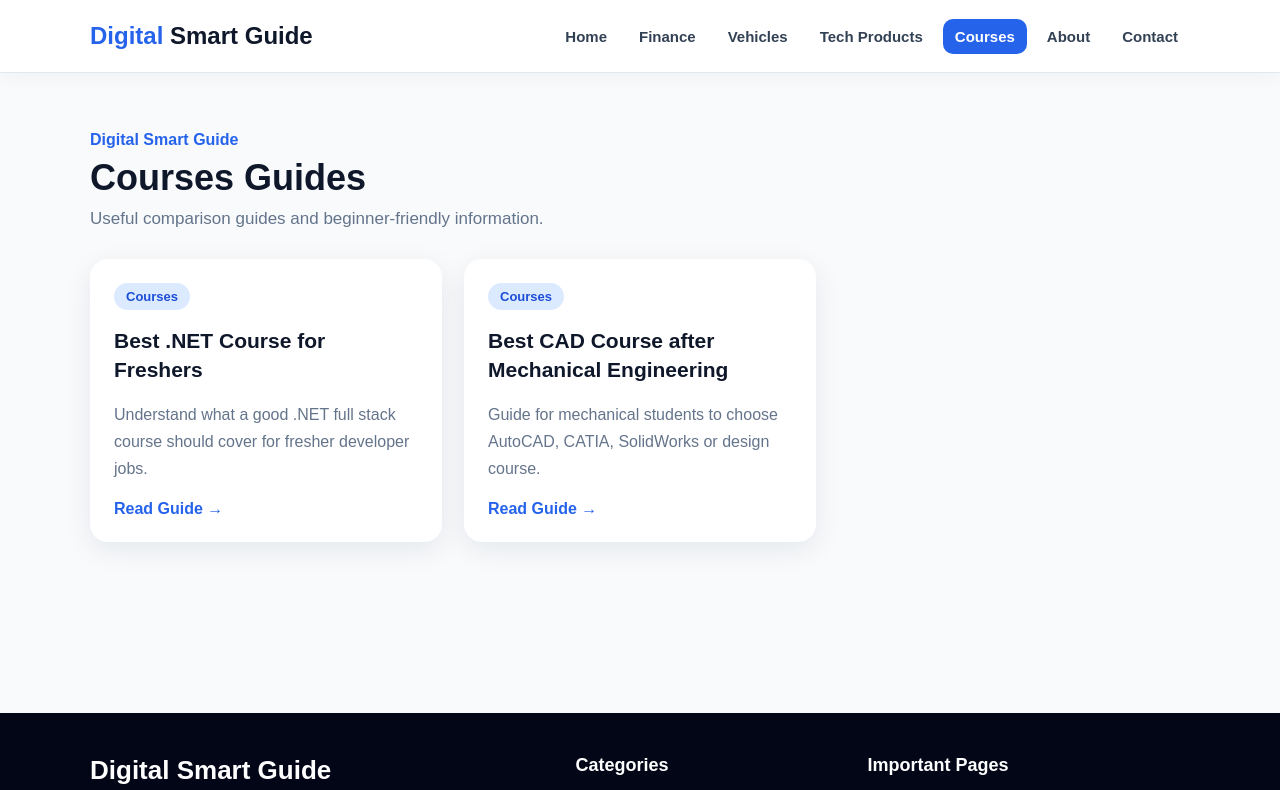
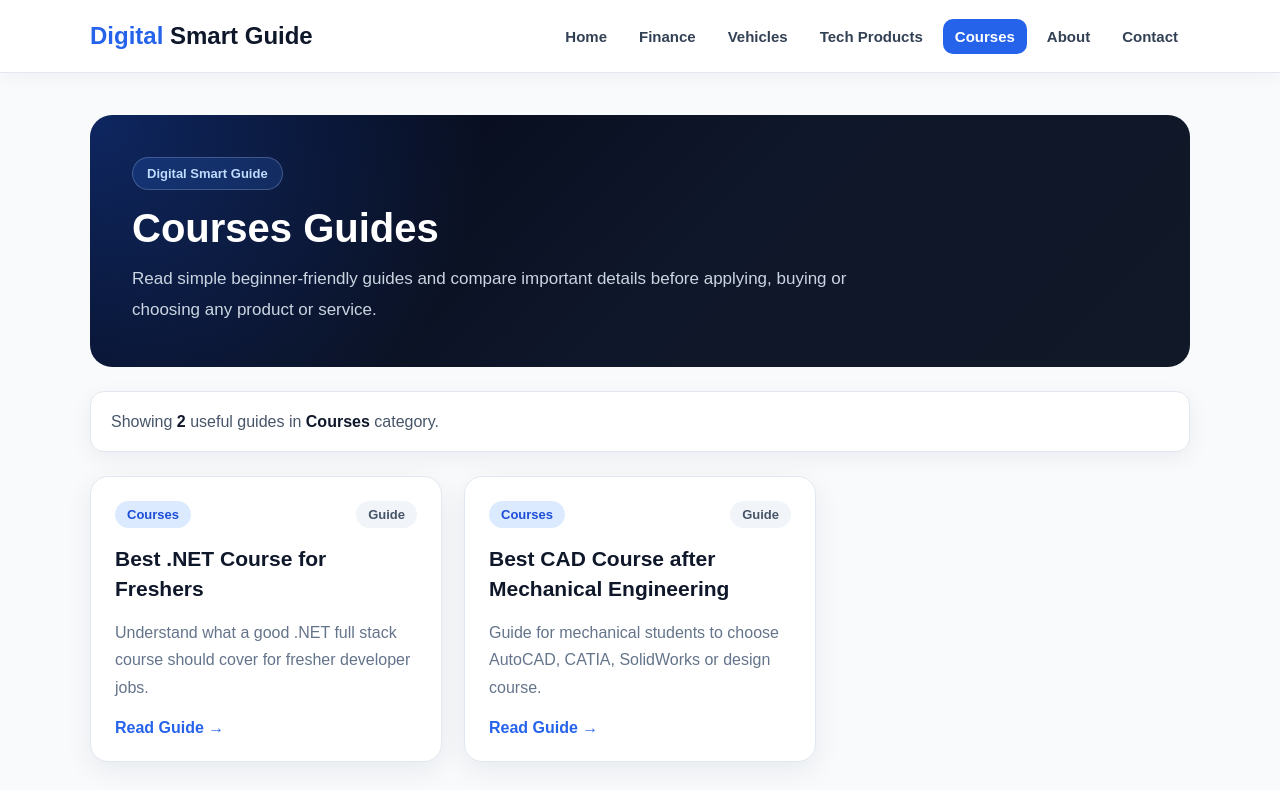
Before and after one commit to Subash21-G/digital-smart-guide, an Angular app: page /category/courses in a window 1280 px wide. Shown: the top 790 px of the page. Built offline with nearby package versions, Linux system fonts and the light colour scheme.

Commit message:
Improve category page design

```diff
--- a/src/app/pages/category/category.html
+++ b/src/app/pages/category/category.html
@@ -1,12 +1,20 @@
 <section class="category-page">
   <div class="container">
 
-    <div class="category-header">
-      <p>Digital Smart Guide</p>
+    <div class="category-hero">
+      <span>Digital Smart Guide</span>
       <h1>{{ categoryTitle }} Guides</h1>
-      <span>
-        Useful comparison guides and beginner-friendly information.
-      </span>
+      <p>
+        Read simple beginner-friendly guides and compare important details
+        before applying, buying or choosing any product or service.
+      </p>
+    </div>
+
+    <div class="category-info" *ngIf="articles.length > 0">
+      <p>
+        Showing <strong>{{ articles.length }}</strong> useful guides in
+        <strong>{{ categoryTitle }}</strong> category.
+      </p>
     </div>
 
     <div class="article-grid" *ngIf="articles.length > 0; else noArticles">
@@ -14,8 +22,13 @@
          *ngFor="let article of articles"
          [routerLink]="['/article', article.slug]">
 
-        <span class="badge">{{ article.category }}</span>
+        <div class="card-top">
+          <span class="badge">{{ article.category }}</span>
+          <span class="guide-label">Guide</span>
+        </div>
+
         <h2>{{ article.title }}</h2>
+
         <p>{{ article.description }}</p>
 
         <strong>Read Guide →</strong>
--- a/src/app/pages/category/category.scss
+++ b/src/app/pages/category/category.scss
@@ -1,27 +1,59 @@
 .category-page {
+  background: #f8fafc;
   padding: 42px 0;
-  background: #f8fafc;
   min-height: 80vh;
 }
 
-.category-header {
-  margin-bottom: 30px;
+.category-hero {
+  background: radial-gradient(circle at top left, rgba(37, 99, 235, 0.35), transparent 35%), linear-gradient(135deg, #020617, #0f172a 55%, #111827);
+  color: #ffffff;
+  padding: 42px;
+  border-radius: 22px;
+  margin-bottom: 24px;
 
-  p {
-    color: #2563eb;
-    font-weight: 700;
-    margin-bottom: 8px;
+  span {
+    display: inline-block;
+    background: rgba(59, 130, 246, 0.18);
+    color: #bfdbfe;
+    border: 1px solid rgba(191, 219, 254, 0.25);
+    padding: 8px 14px;
+    border-radius: 30px;
+    font-size: 13px;
+    font-weight: 800;
+    margin-bottom: 14px;
   }
 
   h1 {
-    font-size: 36px;
-    color: #0f172a;
-    margin: 0 0 10px;
+    font-size: 40px;
+    line-height: 1.2;
+    margin: 0 0 12px;
   }
 
-  span {
-    color: #64748b;
+  p {
+    max-width: 760px;
+    color: #cbd5e1;
+    line-height: 1.8;
     font-size: 17px;
+    margin: 0;
+  }
+}
+
+.category-info {
+  background: #ffffff;
+  padding: 16px 20px;
+  border-radius: 14px;
+  margin-bottom: 24px;
+  border: 1px solid #e2e8f0;
+  box-shadow: 0 6px 22px rgba(15, 23, 42, 0.06);
+
+  p {
+    margin: 0;
+    color: #475569;
+    line-height: 1.7;
+  }
+
+  strong {
+    color: #0f172a;
   }
 }
 
@@ -37,21 +69,14 @@
   border-radius: 18px;
   text-decoration: none;
   color: inherit;
-  box-shadow: 0 8px 28px rgba(15, 23, 42, 0.08);
+  border: 1px solid #e2e8f0;
+  box-shadow: 0 8px 28px rgba(15, 23, 42, 0.07);
   transition: 0.2s ease;
 
   &:hover {
-    transform: translateY(-4px);
-  }
-
-  .badge {
-    display: inline-block;
-    background: #dbeafe;
-    color: #1d4ed8;
-    padding: 6px 12px;
-    border-radius: 30px;
-    font-size: 13px;
-    font-weight: 700;
+    transform: translateY(-5px);
+    border-color: #93c5fd;
+    box-shadow: 0 14px 36px rgba(37, 99, 235, 0.14);
   }
 
   h2 {
@@ -69,22 +94,54 @@
 
   strong {
     color: #2563eb;
+    font-weight: 800;
   }
+}
+
+.card-top {
+  display: flex;
+  justify-content: space-between;
+  align-items: center;
+  gap: 10px;
+  flex-wrap: wrap;
+}
+
+.badge {
+  display: inline-block;
+  background: #dbeafe;
+  color: #1d4ed8;
+  padding: 6px 12px;
+  border-radius: 30px;
+  font-size: 13px;
+  font-weight: 800;
+}
+
+.guide-label {
+  display: inline-block;
+  background: #f1f5f9;
+  color: #475569;
+  padding: 6px 12px;
+  border-radius: 30px;
+  font-size: 13px;
+  font-weight: 700;
 }
 
 .empty-box {
   background: #ffffff;
-  padding: 30px;
+  padding: 34px;
   border-radius: 18px;
   text-align: center;
+  border: 1px solid #e2e8f0;
   box-shadow: 0 8px 28px rgba(15, 23, 42, 0.08);
 
   h2 {
     color: #0f172a;
+    margin: 0 0 10px;
   }
 
   p {
     color: #64748b;
+    line-height: 1.7;
   }
 
   a {
@@ -95,7 +152,7 @@
     padding: 12px 20px;
     border-radius: 10px;
     text-decoration: none;
-    font-weight: 700;
+    font-weight: 800;
   }
 }
 
@@ -106,9 +163,20 @@
 }
 
 @media (max-width: 600px) {
-  .category-header {
+  .category-page {
+    padding: 28px 0;
+  }
+
+  .category-hero {
+    padding: 28px;
+    border-radius: 18px;
+
     h1 {
-      font-size: 28px;
+      font-size: 30px;
+    }
+
+    p {
+      font-size: 16px;
     }
   }
 
```
